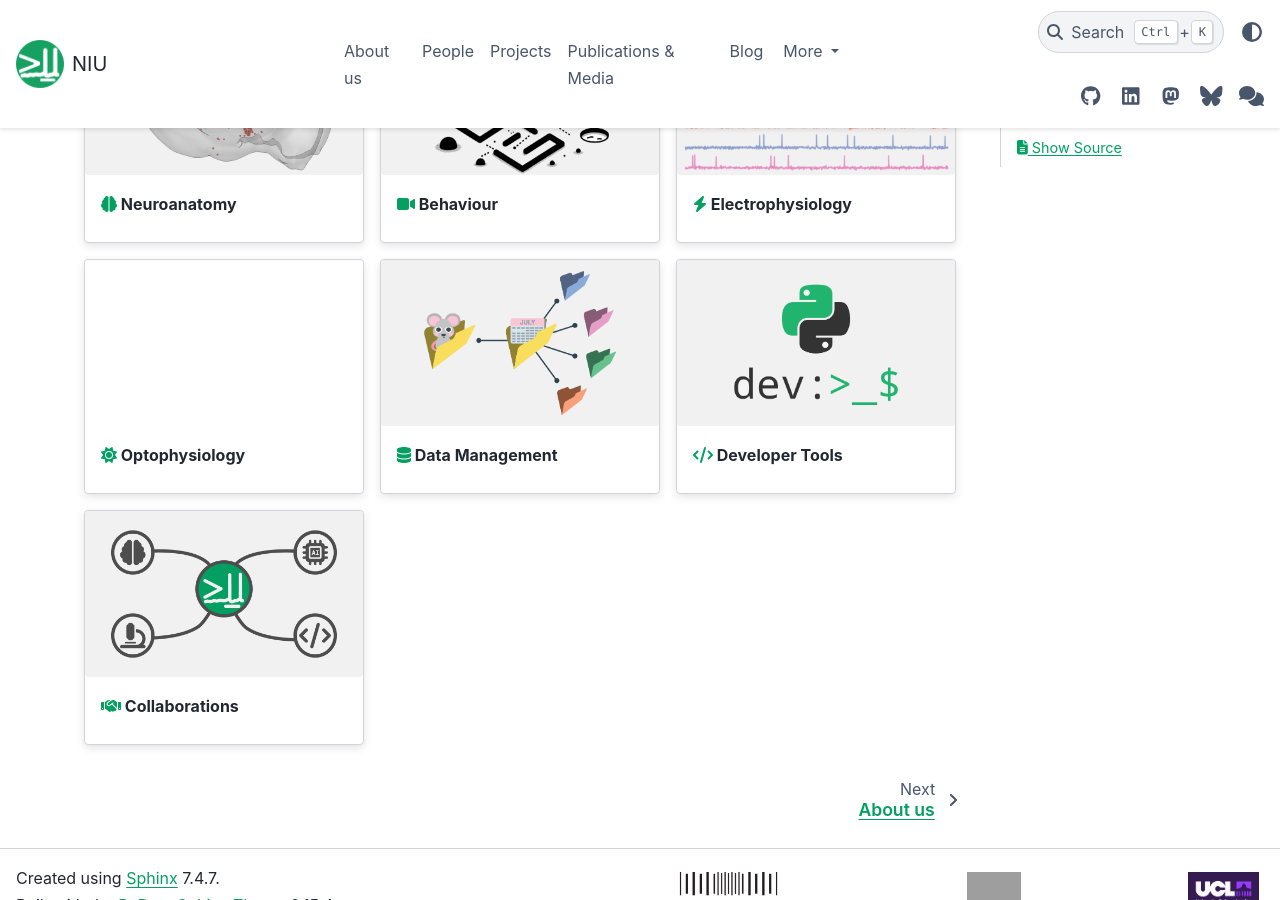
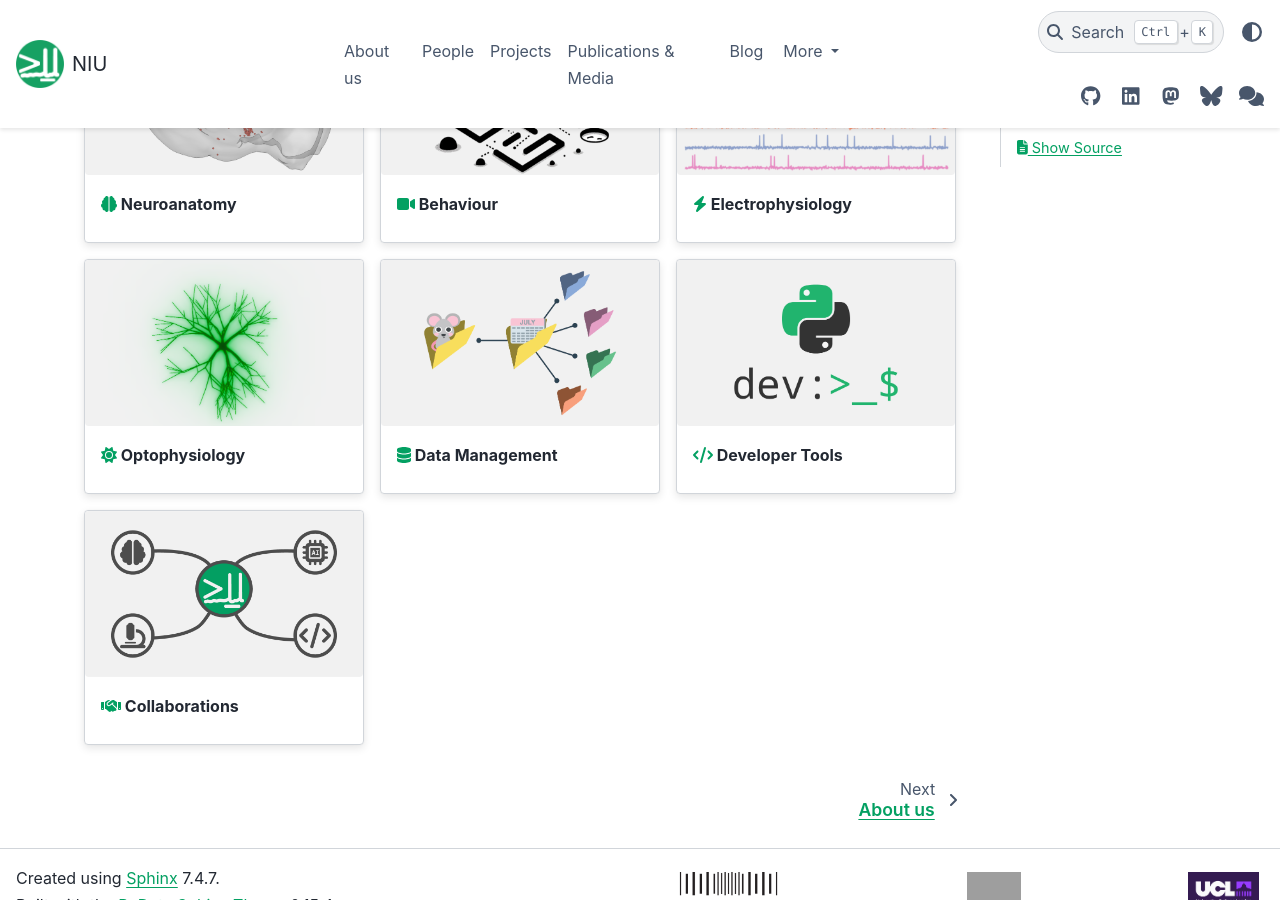
Before and after one commit to neuroinformatics-unit/neuroinformatics-unit.github.io, a Sphinx documentation site: the page built from docs/source/index.md, in a window 1280 px wide and 900 px high, scrolled down 471 px. Built offline with Sphinx 7.4.7 and the PyData theme 0.15.4, drawn with Linux system fonts in a browser that asks for light colours; nearby versions of some CDN libraries; grey boxes are pictures that could not be loaded.

Commit message:
Use glowing-neuron image for Optophysiology card
Replace the blank_card.png placeholder with a procedurally-grown
glowing neuron render, cropped to 5:3 and sized to 870x521 to match
the other project cards.

Co-Authored-By: Claude Opus 4.7 <noreply@anthropic.com>

```diff
--- a/docs/source/index.md
+++ b/docs/source/index.md
@@ -32,7 +32,7 @@ to advance research in the two research centres and make new algorithms and tool
 :::
 
 :::{grid-item-card} {fas}`sun;sd-text-primary` Optophysiology
-:img-top: _static/blank_card.png
+:img-top: _static/optophysiology_card.png
 :link: projects-optophysiology
 :link-type: ref
 :::
```
Also changed, not shown: docs/source/_static/optophysiology_card.png (added).
